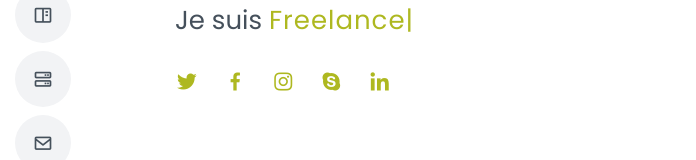
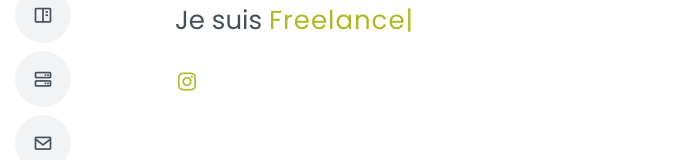
Before and after one commit to francois-blanchard/portfolio, a plain HTML site: page index.html in a window 1280 px wide. Shown: the part 413-573 px from the top of the page, without its empty margins (0-696 px from the left). Drawn offline with nearby package versions, Linux system fonts and the light colour scheme.

Commit message:
add Instagram account link

```diff
--- a/index.html
+++ b/index.html
@@ -63,11 +63,8 @@
       <h5>Benoît Blanchard</h5>
       <p>Je suis <span class="typed" data-typed-items="Infographiste, Freelance, Modelisateur 3D"></span></p>
       <div class="social-links">
-        <a href="#" class="twitter"><i class="bx bxl-twitter"></i></a>
-        <a href="#" class="facebook"><i class="bx bxl-facebook"></i></a>
-        <a href="#" class="instagram"><i class="bx bxl-instagram"></i></a>
-        <a href="#" class="google-plus"><i class="bx bxl-skype"></i></a>
-        <a href="#" class="linkedin"><i class="bx bxl-linkedin"></i></a>
+        <a href="https://instagram.com/benoitblanchard82" class="instagram"><i class="bx bxl-instagram"></i></a>
+        <!-- <a href="#" class="linkedin"><i class="bx bxl-linkedin"></i></a> -->
       </div>
     </div>
   </section><!-- End Hero -->
```
